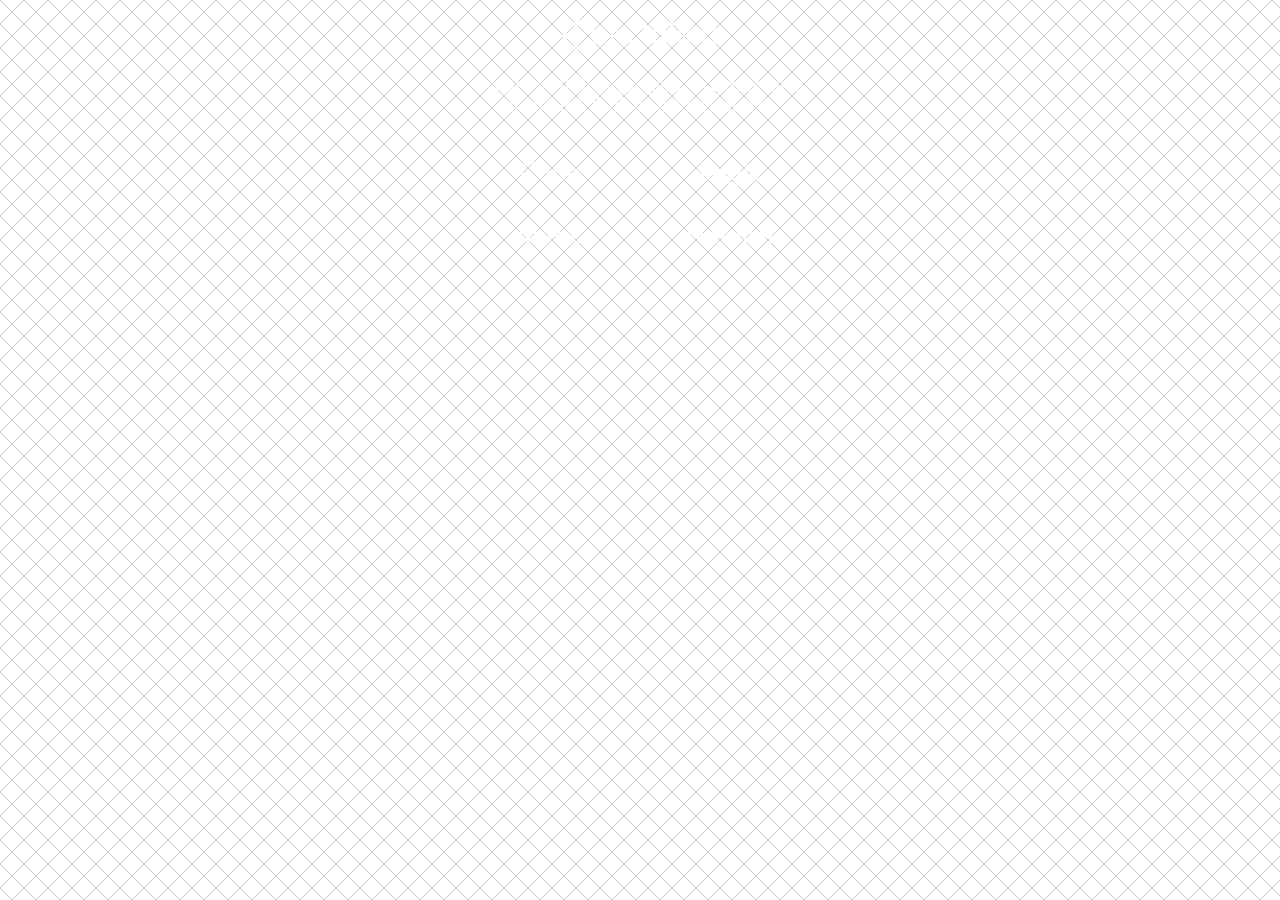
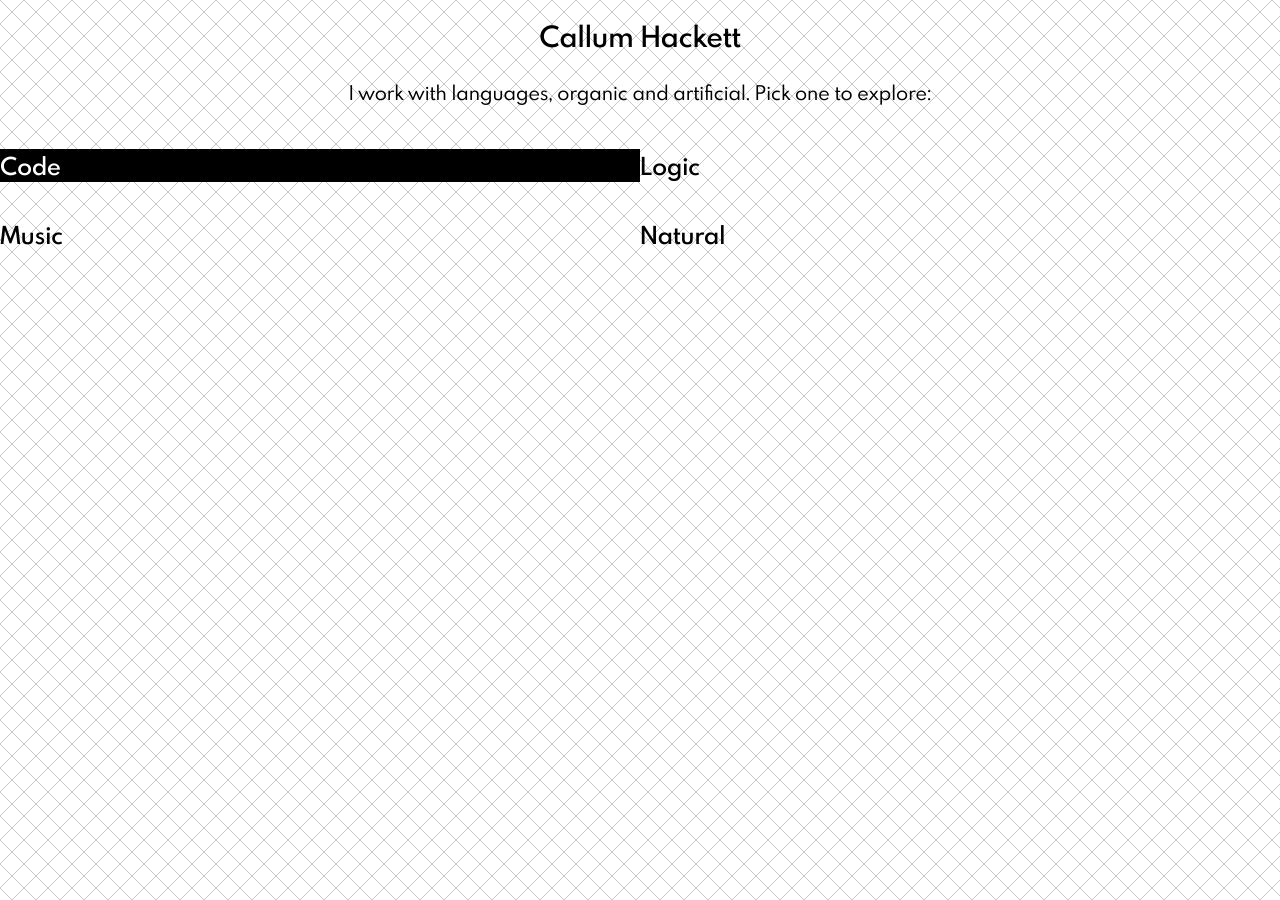
Before and after one commit to callumhackett/callumhackett.github.io, a Jekyll site: the page index.html, which Jekyll copies as it is, in a window 1280 px wide. Built offline with Jekyll 4.4.1, drawn with Linux system fonts in a browser that asks for light colours.

Commit message:
New styling

```diff
--- a/index.html
+++ b/index.html
@@ -6,18 +6,30 @@
         <meta name="author" content="Callum Hackett">
         <meta name="description" content={{ site.description }}>
         <link rel="stylesheet" href="style.css">
-        <title>{{ site.title }}</title>
+        <title>Callum Hackett</title>
     </head>
     <body>
-        <h1>{{ site.title }}</h1>
-        <h4>I work with languages, organic and artificial. Pick one to explore:</h4>
-        <div class="row">
-            <div class="column"><h2>Code</h2></div>
-            <div class="column"><h2>Logic</h2></div>
+        <h1>Callum Hackett</h1>
+        <div class="description">
+            <h4>I work with languages, organic and artificial. Pick one to explore:</h4>
         </div>
         <div class="row">
-            <div class="column"><h2>Music</h2></div>
-            <div class="column"><h2>Natural</h2></div>
+            <div class="column">
+                <div class="code-block">
+                    <h2>Code</h2>
+                </div>
+            </div>
+            <div class="column">
+                <h2>Logic</h2>
+            </div>
+        </div>
+        <div class="row">
+            <div class="column">
+                <h2>Music</h2>
+            </div>
+            <div class="column">
+                <h2>Natural</h2>
+            </div>
         </div>
     </body>
 </html>
--- a/style.css
+++ b/style.css
@@ -63,6 +63,10 @@
     background-repeat: repeat;
 }
 
+body {
+    margin: auto;
+}
+
 .row {
     display: flex;
 }
@@ -72,11 +76,23 @@
 }
 
 h1 {
-    color: #fff;
+    color: #000;
     font-family: spartan, futura, sans-serif;
     font-size: 26px;
     font-weight: bolder;
     text-align: center;
+}
+
+.description {
+    color: #000;
+    font-family: spartan, futura, serif;
+    font-size: 16px;
+    text-align: center;
+}
+
+.code-block {
+    background-color: #000;
+    color: #fff;
 }
 
 h2 {
@@ -90,14 +106,3 @@
     font-size: 18px;
     font-weight: normal;
 }
-
-body {
-    color: #fff;
-    font-family: schola, serif;
-    font-size: 16px;
-    letter-spacing: 0.25px;
-    line-height: 1.2;
-    margin: auto;
-    max-width: 360px;
-    text-align: center;
-}
```
